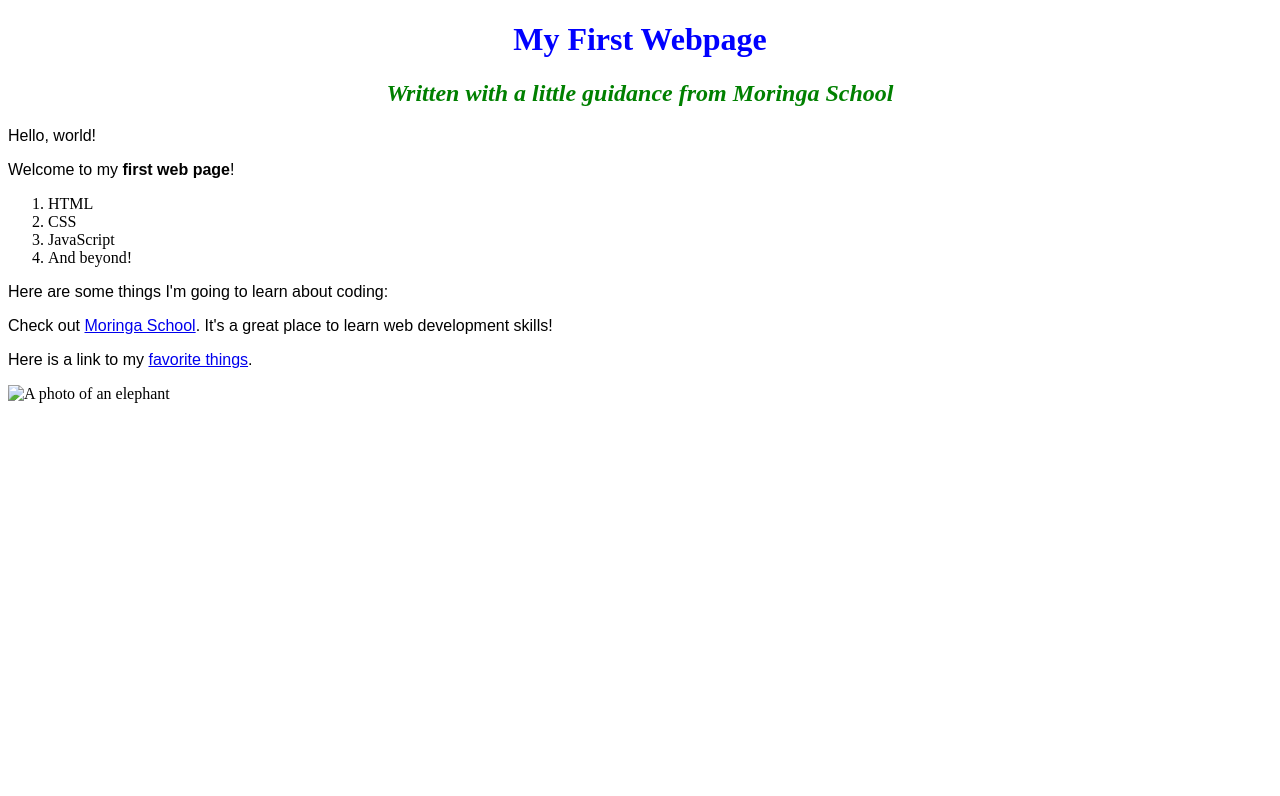
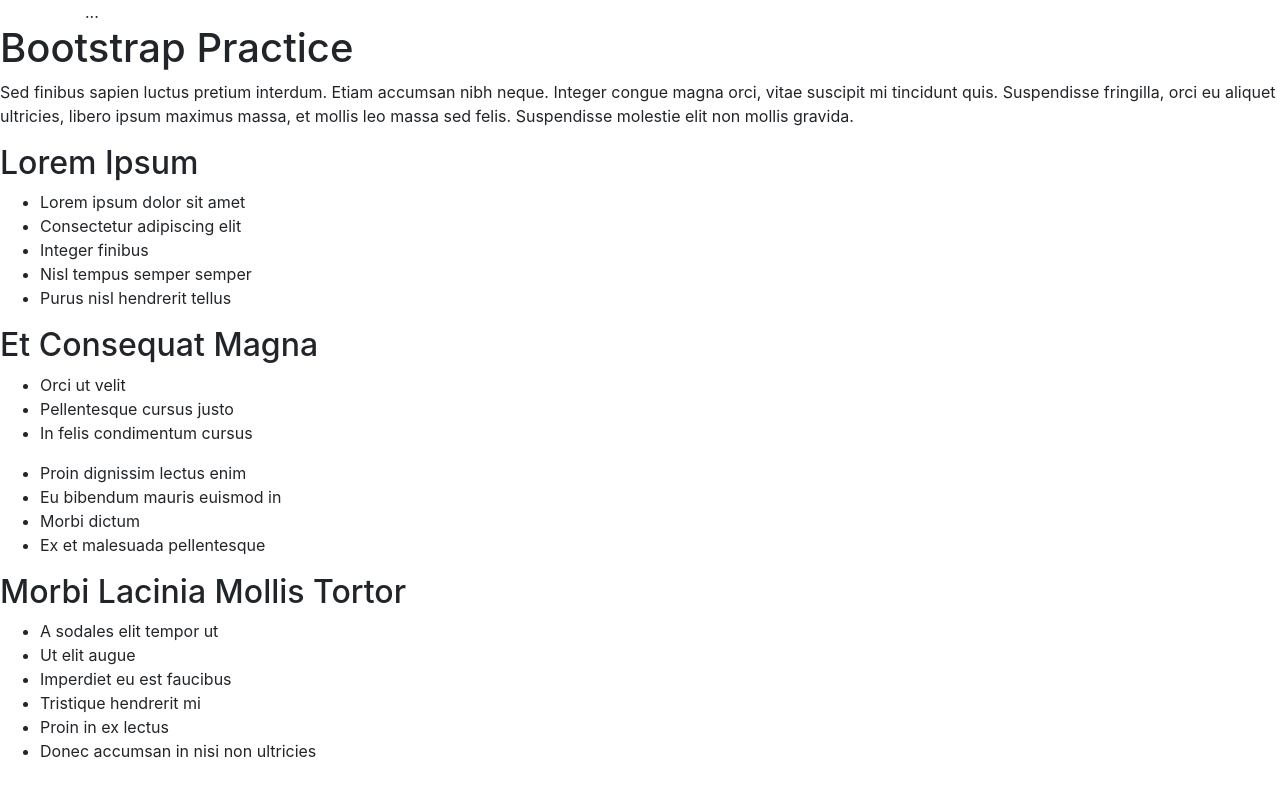
Before and after one commit to GGi5/Gideon, a plain HTML site: page index.html in a window 1280 px wide. Drawn offline with nearby package versions, Linux system fonts and the light colour scheme.

Commit message:
added a bootstrap

```diff
--- a/css/styles.css
+++ b/css/styles.css
@@ -1,15 +1,18 @@
-h1 {
-    color: blue;
-    text-align: center;
-  }
-  h2 {
-    color: green;
-    font-style: italic;
-    text-align: center;
-  }
-  p {
-    font-family: sans-serif;
-  }
-  ul {
-    line-height: 40px;
-  }
+.cats p {
+  background-color: coral;
+}
+.dogs p {
+  background-color: steelblue;
+}
+.cats p a {
+  font-weight: bold;
+}
+.dogs p a {
+  font-style: italic;
+}
+.dogs p a {
+  font-weight: bold;
+}
+a {
+  font-weight: normal;
+}
--- a/index.html
+++ b/index.html
@@ -1,25 +1,46 @@
 <!DOCTYPE html>
 <html>
-    <head>
-        <title>My first webpage!</title>
-        <link href="css/styles.css" rel="stylesheet" type="text/css">
-      </head>
+  <head>
+    <title>Bootstrap Practice</title>
+    <link href="css/bootstrap.css" rel="stylesheet" type="text/css">
+  </head>
+
   <body>
-    <h1>My First Webpage</h1>
-    <h2>Written with a little guidance from <em>Moringa School</em></h2>
-
-    <p>Hello, world!</p>
-    <p>Welcome to my <strong>first web page</strong>!</p>
-    <ol>
-        <li>HTML</li>
-        <li>CSS</li>
-        <li>JavaScript</li>
-        <li>And beyond!</li>
-      </ol>
-    <p>Here are some things I'm going to learn about coding:</p>
-
+    <div class="container">
+      ...
+    </div>
   </body>
-  <p>Check out <a href="http://moringaschool.com/">Moringa School</a>. It's a great place to learn web development skills!</p>
-  <p>Here is a link to my <a href="favorite-things.html">favorite things</a>.</p>
-  <img src="hello-world/images/elephant.jpeg" alt="A photo of an elephant">
 </html>
+    <h1>Bootstrap Practice</h1>
+    <p>Sed finibus sapien luctus pretium interdum. Etiam accumsan nibh neque. Integer congue magna orci, vitae suscipit mi tincidunt quis. Suspendisse fringilla, orci eu aliquet ultricies, libero ipsum maximus massa, et mollis leo massa sed felis. Suspendisse molestie elit non mollis gravida.</p>
+    <h2>Lorem Ipsum</h2>
+    <ul>
+      <li>Lorem ipsum dolor sit amet</li>
+      <li>Consectetur adipiscing elit</li>
+      <li>Integer finibus</li>
+      <li>Nisl tempus semper semper</li>
+      <li>Purus nisl hendrerit tellus</li>
+    </ul>
+    <h2>Et Consequat Magna</h2>
+    <ul>
+      <li>Orci ut velit</li>
+      <li>Pellentesque cursus justo</li>
+      <li>In felis condimentum cursus</li>
+    </ul>
+    <ul>
+      <li>Proin dignissim lectus enim</li>
+      <li>Eu bibendum mauris euismod in</li>
+      <li>Morbi dictum</li>
+      <li>Ex et malesuada pellentesque</li>
+    </ul>
+    <h2>Morbi Lacinia Mollis Tortor</h2>
+    <ul>
+      <li>A sodales elit tempor ut</li>
+      <li>Ut elit augue</li>
+      <li>Imperdiet eu est faucibus</li>
+      <li>Tristique hendrerit mi</li>
+      <li>Proin in ex lectus</li>
+      <li>Donec accumsan in nisi non ultricies</li>
+    </ul>
+  </body>
+</html>
```
Also changed, not shown: css/bootstrap.css (added).
